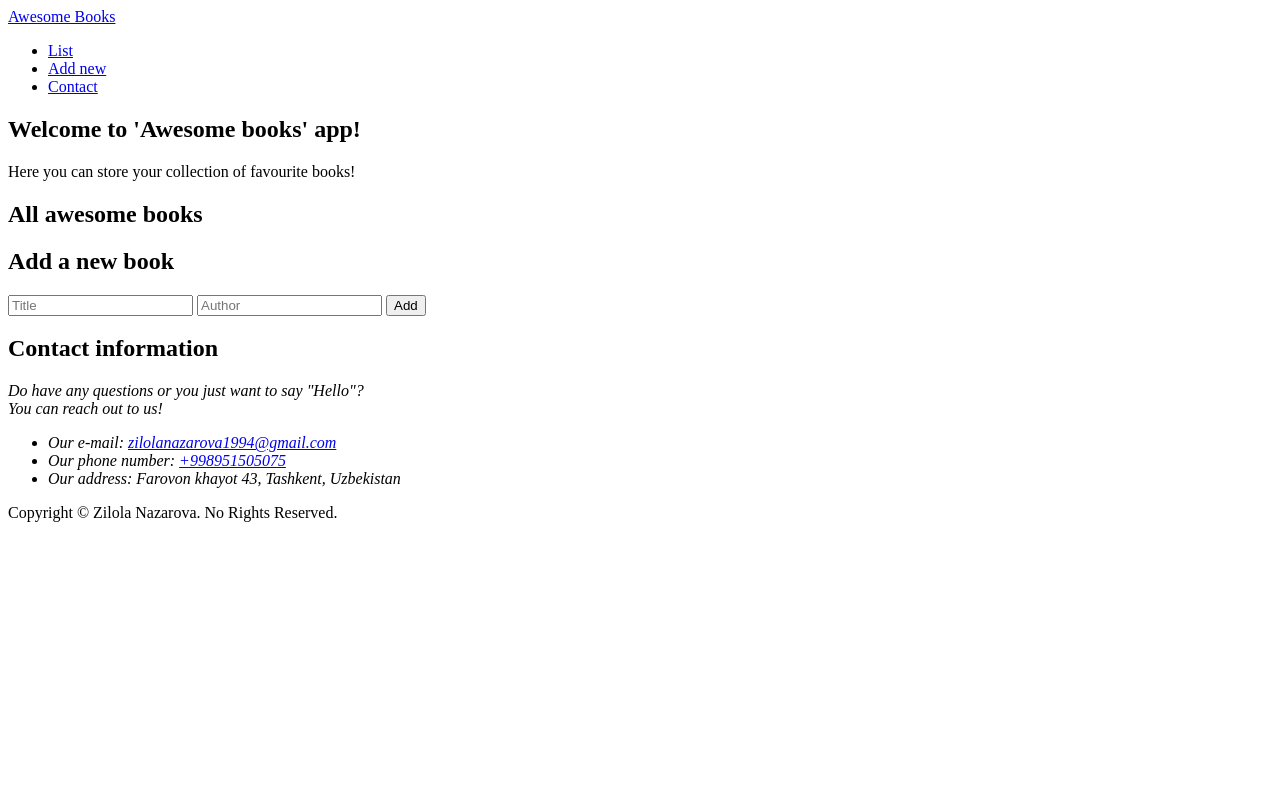
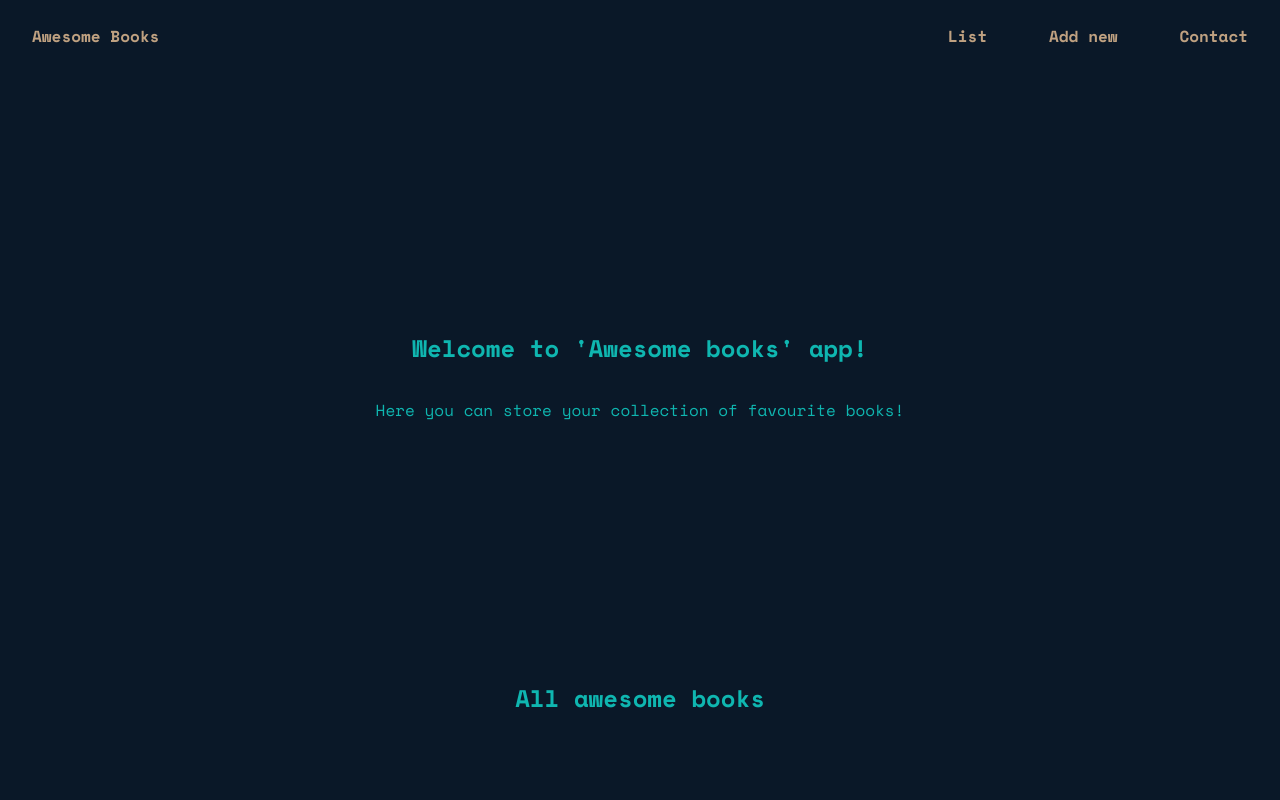
Before and after one commit to Zilola-Nazarova/awesome-books-es6, a website: page index.html in a window 1280 px wide. Shown: the top 800 px of the page. Drawn offline with nearby package versions, Linux system fonts and the light colour scheme.

Commit message:
Apply styling to the app in index.css, add fonts to index.html, link the logo to #welcome page

```diff
--- a/index.css
+++ b/index.css
@@ -1,6 +1,197 @@
+* {
+  margin: 0;
+  padding: 0;
+  box-sizing: border-box;
+}
+
+body {
+  position: relative;
+  min-height: 100vh;
+  background-color: #0a1828;
+  font-family: 'Space Mono', monospace;
+}
+
+ul {
+  list-style: none;
+}
+
+a {
+  text-decoration: none;
+  color: inherit;
+}
+
+a:hover {
+  border-bottom: 1px solid #BFA181;
+}
+
+a.active {
+  border-bottom: 1px solid #BFA181;
+}
+
+header {
+  margin-top: 0.5rem;
+}
+
+nav {
+  min-height: 3.5rem;
+  display: flex;
+  justify-content: space-between;
+  align-items: center;
+  color: #BFA181;
+  font-weight: 700;
+}
+
+nav ul {
+  display: flex;
+  justify-content: space-between;
+  width: 50%;
+  max-width: 300px;
+}
+
+nav ul li {
+  text-align: center;
+}
+
+footer {
+  position: absolute;
+  bottom: 0;
+  width: 100%;
+  height: 3.5rem;
+  display: flex;
+  align-items: center;
+  color: #BFA181;
+  font-size: 0.8rem;
+}
+
+footer span {
+  font-family: sans-serif;
+}
+
+main {
+  padding-bottom: 5rem;
+  clear: right;
+}
+
+nav,
+footer,
+#current-time {
+  padding: 0.5rem 2rem;
+}
+
 section {
-  display: block;
+  display: flex;
+  flex-direction: column;
+  align-items: center;
+  padding: 2rem 2rem;
+  color: #0fb6b0;
+
 }
+
 section.hidden {
   display: none;
 }
+
+h1 {
+  margin-bottom: 2rem;
+}
+
+h2 {
+  margin-bottom: 2rem;
+}
+
+button {
+  margin: 0;
+  padding: 0.3rem 0.8rem;
+  width: auto;
+  color: inherit;
+  background-color: transparent;
+  border: 1px solid #0fb6b0;
+  border-bottom: none;
+  border-top: none;
+  cursor: pointer;
+}
+
+button:hover {
+  text-decoration: underline;
+}
+
+form {
+  display: flex;
+  flex-direction: column;
+  width: 80%;
+  max-width: 300px;
+}
+
+form input {
+  height: 2rem;
+  font-size: 1rem;
+  padding-left: 0.5rem;
+  margin-bottom: 0.5rem;
+}
+
+form input::placeholder {
+  font-size: 0.8rem;
+}
+
+form span {
+  display: block;
+  font-size: 0.7rem;
+  line-height: 1em;
+  height: 1.5em;
+  margin-bottom: 0.5rem;
+  align-self: flex-start;
+}
+
+form button {
+  width: fit-content;
+  align-self: flex-end;
+  padding: 0.5rem 2rem;
+  margin-top: 0.5rem;
+}
+
+address {
+  font-style: normal;
+  font-size: 1.2rem;
+}
+
+address ul {
+  margin-top: 1rem;
+}
+
+address a {
+  text-decoration: underline;
+}
+
+#current-time {
+  display: flex;
+  justify-content: flex-end;
+  align-items: center;
+  height: 2.5rem;
+  font-size: 0.8rem;
+  color: #BFA181;
+}
+
+#welcome,
+#add-new {
+  justify-content: center;
+  text-align: center;
+  min-height: calc(100vh - 16rem);
+}
+
+ article {
+  min-width: 80%;
+ }
+
+#book-list li {
+  min-height: 3rem;
+  padding: 2rem 0 0.5rem 0;
+  display: flex;
+  justify-content: space-between;
+  font-style: italic;
+}
+
+hr {
+  border: none;
+  height: 1px;
+  background-color: #0fb6b0;
+}
--- a/index.html
+++ b/index.html
@@ -7,12 +7,14 @@
   <title>Awesome Books</title>
   <link href="./index.css" rel="stylesheet">
   <script src="./index.js" type="module"></script>
-  <!-- Fonts -->
+  <link rel="preconnect" href="https://fonts.googleapis.com">
+  <link rel="preconnect" href="https://fonts.gstatic.com" crossorigin>
+  <link href="https://fonts.googleapis.com/css2?family=Space+Mono:ital,wght@0,400;0,700;1,400;1,700&display=swap" rel="stylesheet">
 </head>
 <body>
   <header>
     <nav>
-      <a href="#list">Awesome Books</a>
+      <a href="#welcome">Awesome Books</a>
       <ul>
         <li><a href="#list">List</a></li>
         <li><a href="#add-new">Add new</a></li>
@@ -63,7 +65,7 @@
   </main>
 
   <footer>
-    <p>Copyright © Zilola Nazarova. No Rights Reserved.</p>
+    <p>Copyright 2023 <span>©</span> Zilola Nazarova. No Rights Reserved.</p>
   </footer>
 </body>
 </html>
```
